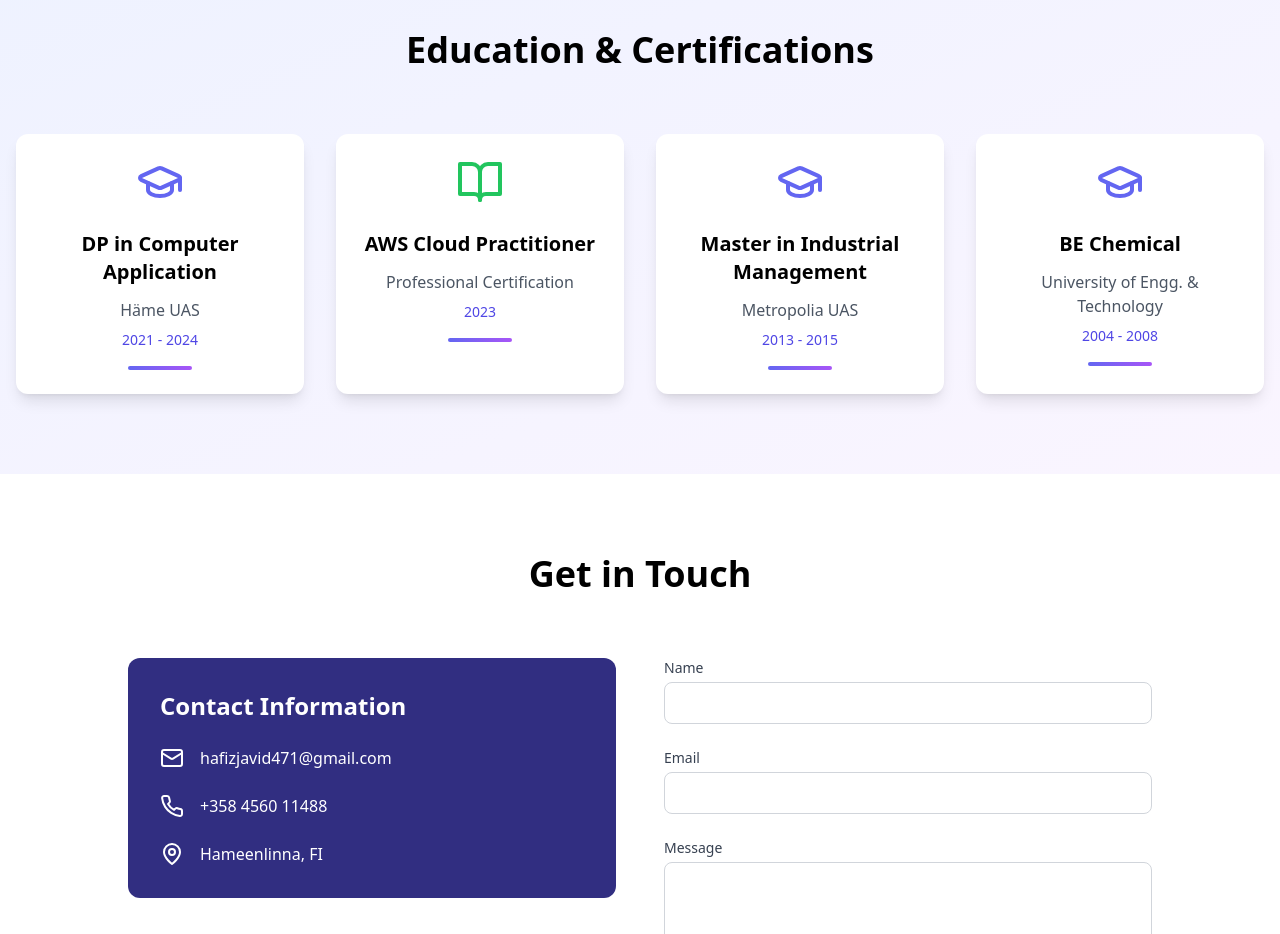
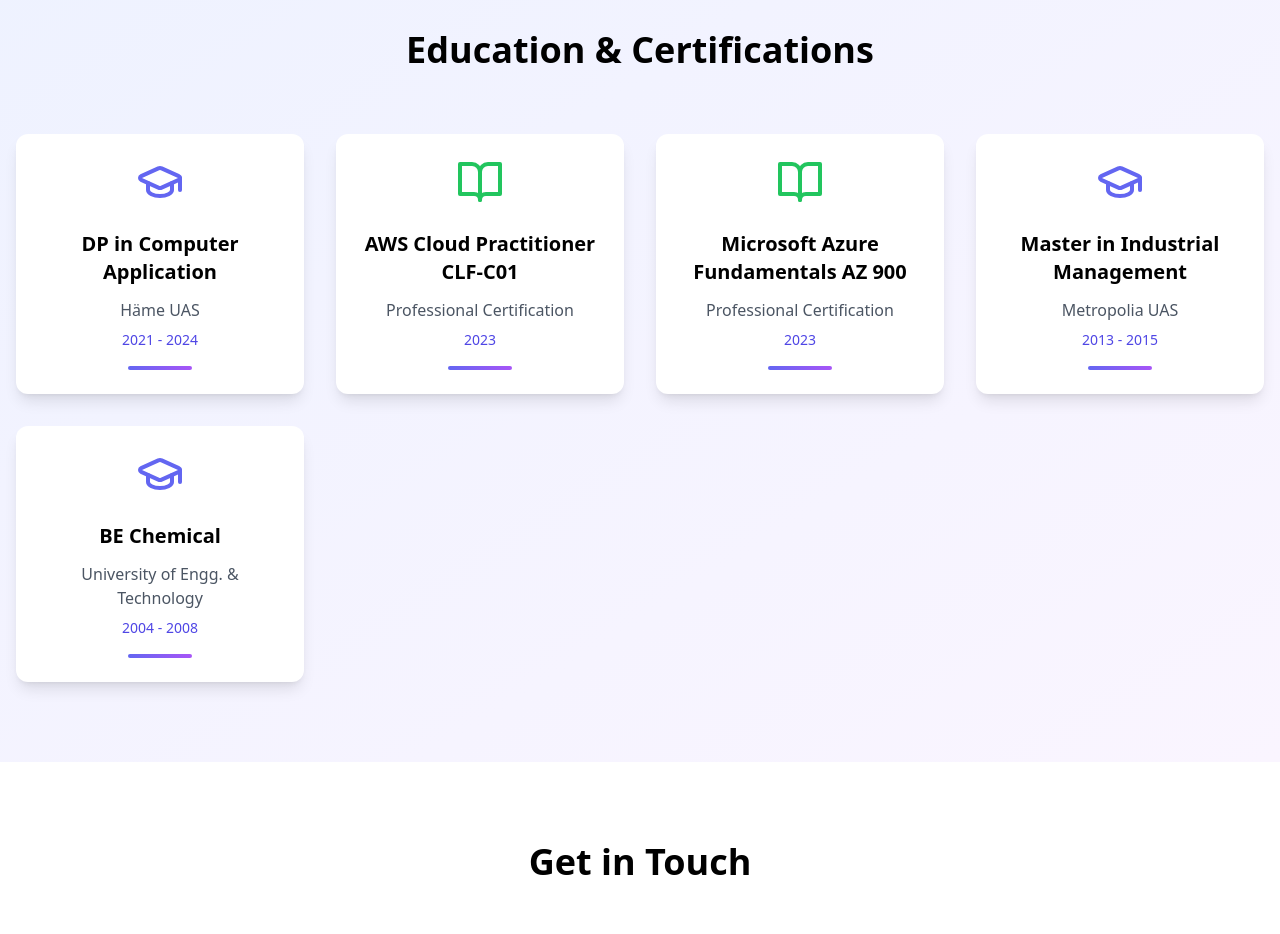
Before and after one commit to hafizkh/portfolio-hafizkh, a React (Vite) app: page / in a window 1280 px wide. Shown: the part 3920-4854 px from the top of the page. Built offline with nearby package versions, Linux system fonts and the light colour scheme.

Commit message:
`Update educationalAchievements data with additional certifications`

```diff
--- a/src/data/educationalAchie.tsx
+++ b/src/data/educationalAchie.tsx
@@ -9,7 +9,13 @@
   },
   {
     icon: <BookOpen className="w-12 h-12 text-green-500" />,
-    title: "AWS Cloud Practitioner",
+    title: "AWS Cloud Practitioner CLF-C01",
+    description: "Professional Certification",
+    date: "2023",
+  },
+  {
+    icon: <BookOpen className="w-12 h-12 text-green-500" />,
+    title: "Microsoft Azure Fundamentals AZ 900",
     description: "Professional Certification",
     date: "2023",
   },
```
